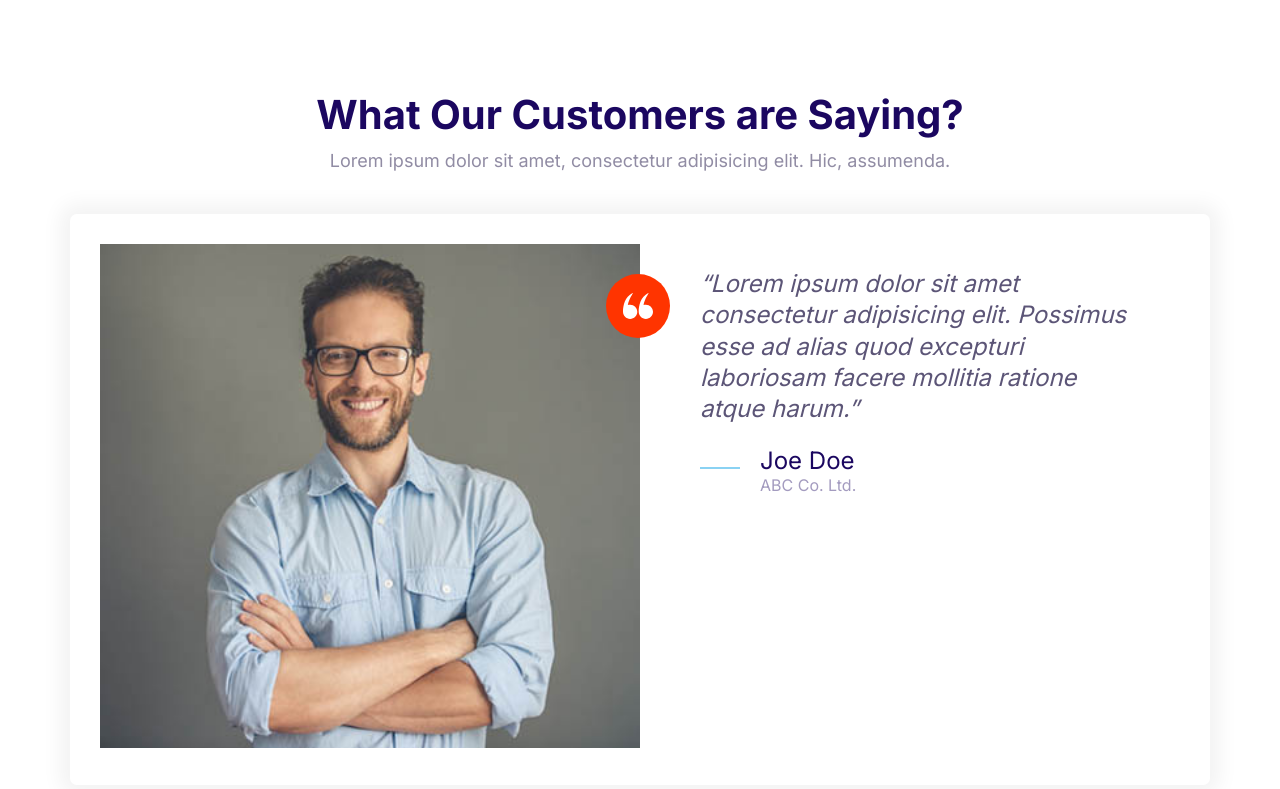
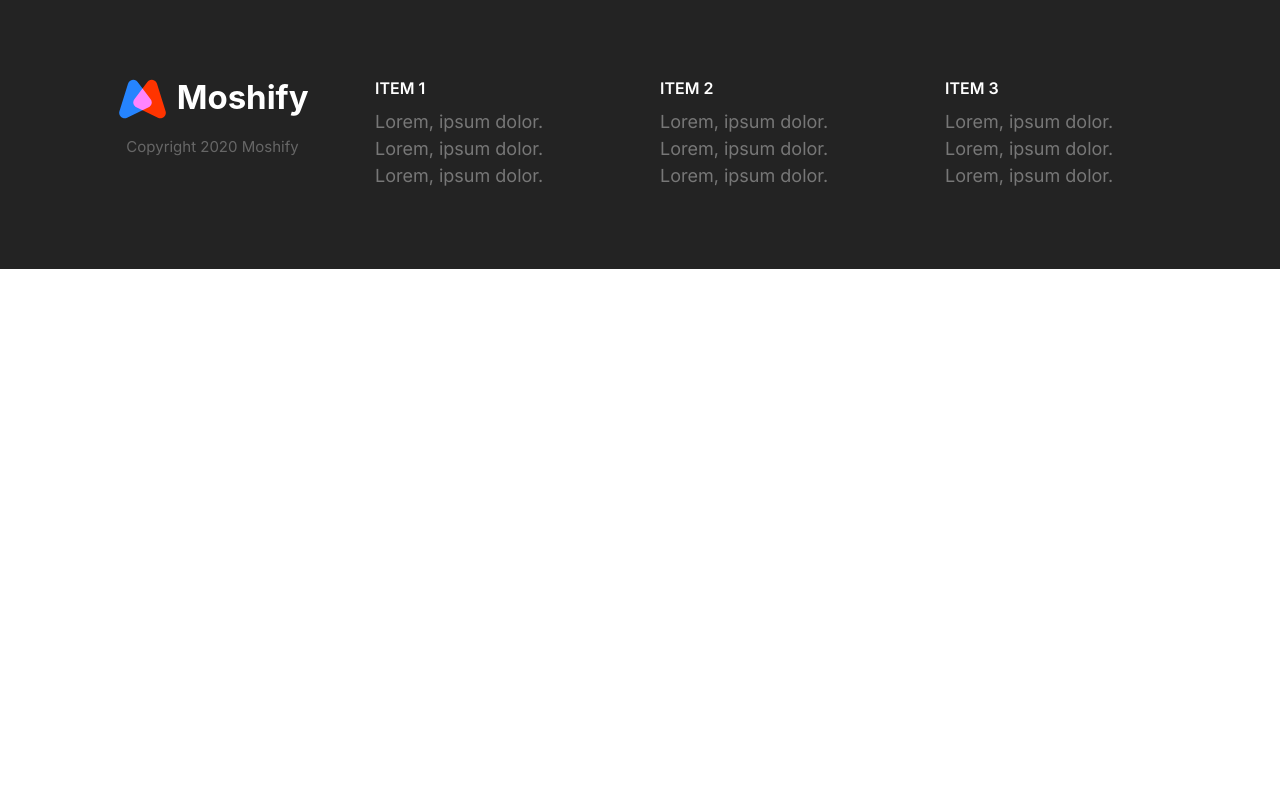
Before and after one commit to abdulrahman-b-h/moshify, a plain HTML site: page index.html in a window 1280 px wide. Drawn offline with Linux system fonts and the light colour scheme.

Commit message:
Add footer block style

```diff
--- a/css/styles.css
+++ b/css/styles.css
@@ -845,3 +845,81 @@ a {
     max-width: 700px;
   }
 }
+/*/////////////////*/
+
+/*Footer*/
+.footer {
+  background: #232323;
+}
+
+.footer__section {
+  padding: 2rem;
+  border-bottom: 1px solid #393939;
+}
+
+.footer__section .list {
+  margin: 0;
+}
+
+.footer__heading {
+  text-transform: uppercase;
+  font-weight: 600;
+}
+
+.footer__brand {
+  margin-top: 5rem;
+  text-align: center;
+}
+
+.footer__brand img {
+  /*TODO: Refactor this and apply it to all imgs*/
+  width: 100%;
+  max-width: 230px;
+}
+
+.footer__copyright {
+  font-size: 2.1rem;
+  color: #fff;
+  opacity: 0.3;
+}
+
+.footer a {
+  color: #777;
+  transition: color 0.3s;
+}
+
+.footer a:hover {
+  color: #fff;
+}
+
+@media screen and (min-width: 768px) {
+  .footer__sections {
+    grid-template-columns: repeat(auto-fit, minmax(10rem, 1fr));
+  }
+
+  .footer .collapsible__chevron {
+    display: none;
+  }
+
+  .footer .collapsible__content {
+    opacity: 1;
+    max-height: 100%;
+  }
+
+  .footer__brand {
+    margin-top: 1rem;
+    order: -1;
+  }
+
+  .footer__copyright {
+    font-size: 1.5rem;
+  }
+
+  .footer__section {
+    border: none;
+  }
+
+  .footer__heading {
+    font-size: 1.6rem;
+  }
+}
--- a/index.html
+++ b/index.html
@@ -14,47 +14,90 @@
 
 <body>
 
-    <section class="block">
-        <header class="block__header">
-            <h2>What Our Customers are Saying?</h2>
-            <p>Lorem ipsum dolor sit amet, consectetur adipisicing elit. Hic, assumenda.</p>
-        </header>
-        <div class="container">
-            <div class="card testimonial">
-                <div class="grid grid--1x2">
-                    <div class="testimonial__img">
-                        <img src="/images/testimonial.jpg" alt="A happy, smiling customer">
-                        <span class="icon-container icon-container--accent">
-                            <svg class="icon icon--smaller icon--white">
-                                <use xlink:href="images/sprite.svg#quotes"></use>
-                            </svg>
-                        </span>
-                    </div>
-                    <blockquote class="quote">
-                        <p class="quote__text">Lorem ipsum dolor sit amet consectetur adipisicing elit. Possimus esse ad
-                            alias
-                            quod
-                            excepturi laboriosam
-                            facere mollitia ratione atque harum.</p>
+    <footer class="block block--dark footer">
+        <div class="container grid footer__sections">
+            <section class="collapsible footer__section collapsible--expanded">
+                <header class="collapsible__header">
+                    <h2 class="collapsible__heading footer__heading">Item 1</h2>
 
-                        <footer>
-                            <div class="media">
-                                <div class="media__img">
-                                    <svg class="icon icon--primary quote__line">
-                                        <use xlink:href="images/sprite.svg#line"></use>
-                                    </svg>
-                                </div>
-                                <div class="media__body">
-                                    <h3 class="media__title quote__author">Joe Doe</h3>
-                                    <p class="quote__author-org">ABC Co. Ltd.</p>
-                                </div>
-                            </div>
-                        </footer>
-                    </blockquote>
+                    <svg class="icon icon--white collapsible__chevron">
+                        <use xlink:href="images/sprite.svg#chevron"></use>
+                    </svg>
+
+                </header>
+                <div class="collapsible__content">
+                    <ul class="list">
+                        <li>
+                            <a href="#">Lorem, ipsum dolor.</a>
+                        </li>
+                        <li>
+                            <a href="#">Lorem, ipsum dolor.</a>
+                        </li>
+                        <li>
+                            <a href="#">Lorem, ipsum dolor.</a>
+                        </li>
+                    </ul>
                 </div>
-            </div>
+            </section>
+
+
+            <section class="collapsible footer__section">
+                <header class="collapsible__header">
+                    <h2 class="collapsible__heading footer__heading">Item 2</h2>
+
+                    <svg class="icon icon--white collapsible__chevron">
+                        <use xlink:href="images/sprite.svg#chevron"></use>
+                    </svg>
+
+                </header>
+                <div class="collapsible__content">
+                    <ul class="list">
+                        <li>
+                            <a href="#">Lorem, ipsum dolor.</a>
+                        </li>
+                        <li>
+                            <a href="#">Lorem, ipsum dolor.</a>
+                        </li>
+                        <li>
+                            <a href="#">Lorem, ipsum dolor.</a>
+                        </li>
+                    </ul>
+                </div>
+            </section>
+
+
+            <section class="collapsible footer__section">
+                <header class="collapsible__header">
+                    <h2 class="collapsible__heading footer__heading">Item 3</h2>
+
+                    <svg class="icon icon--white collapsible__chevron">
+                        <use xlink:href="images/sprite.svg#chevron"></use>
+                    </svg>
+
+                </header>
+                <div class="collapsible__content">
+                    <ul class="list">
+                        <li>
+                            <a href="#">Lorem, ipsum dolor.</a>
+                        </li>
+                        <li>
+                            <a href="#">Lorem, ipsum dolor.</a>
+                        </li>
+                        <li>
+                            <a href="#">Lorem, ipsum dolor.</a>
+                        </li>
+                    </ul>
+                </div>
+            </section>
+
+
+            <section class="footer__brand">
+                <img src="/images/logo.svg" alt="Moshify">
+                <p class="footer__copyright">Copyright 2020 Moshify</p>
+            </section>
+
         </div>
-    </section>
+    </footer>
 
     <script src="js/main.js"></script>
 </body>
```
Also changed, not shown: components/footer-block.html (added, +84 -0 lines).
